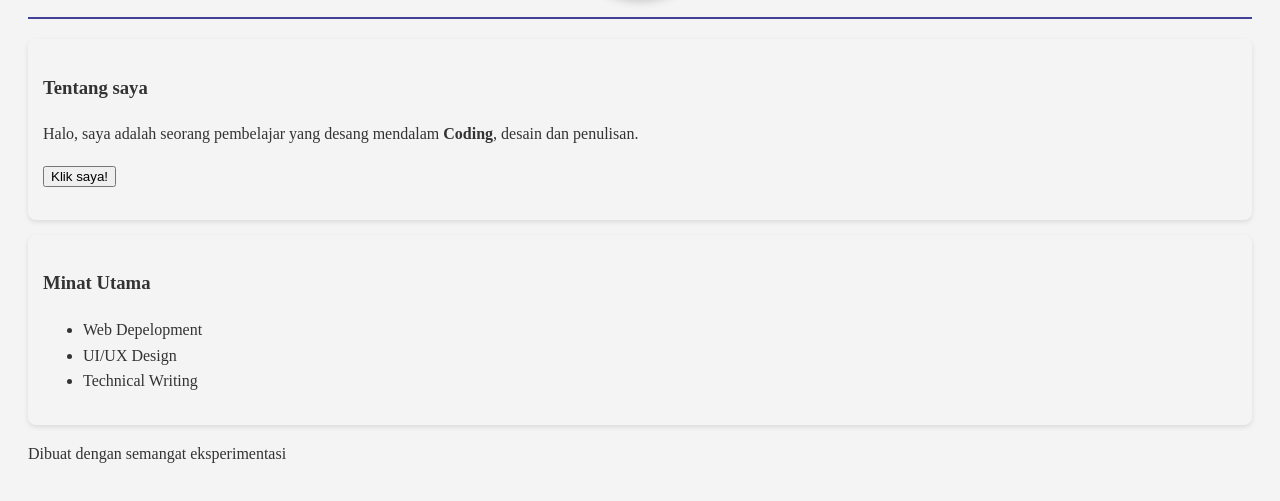
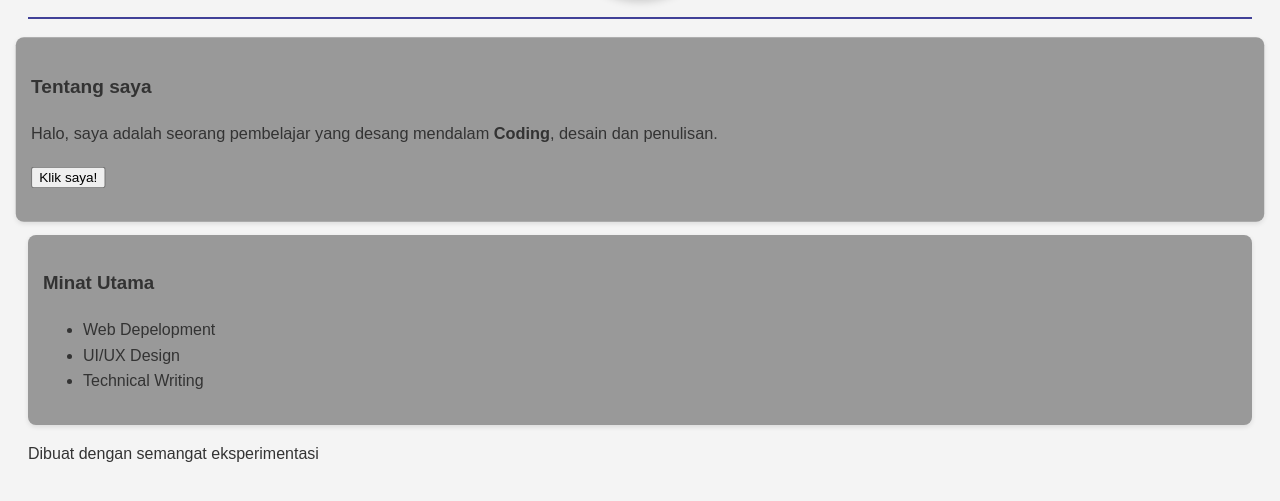
Before and after one commit to Daraga123/Practice, a plain HTML site: page project/project-001/index.html in a window 1280 px wide. In both pictures the pointer is over the element 640 px from the left and 412 px from the top of the page. Shown: the part 283-784 px from the top of the page. Drawn offline with Linux system fonts and the light colour scheme.

Commit message:
Merapikan tata letak

```diff
--- a/project/project-001/index.html
+++ b/project/project-001/index.html
@@ -1,23 +1,30 @@
 <!DOCTYPE html>
 <html lang="en">
   <head>
-  <meta charset="UTF-8">
-  <meta http-equiv="X-UA-Compatible" content="IE=edge">
-  <meta name="viewport" content="width=device-width, initial-scale=1.0">
+    <meta charset="UTF-8" />
+    <meta http-equiv="X-UA-Compatible" content="IE=edge" />
+    <meta name="viewport" content="width=device-width, initial-scale=1.0" />
     <title>Pratice</title>
     <link rel="stylesheet" href="style.css" />
   </head>
   <body>
     <header>
       <h1>Profil calon seorang Polymath</h1>
-    <img src='https://www.universetoday.com/article_images/milky_way.jpg' alt='Foto Profil Saya' class='profile-img'/>
+      <img
+        src="https://www.universetoday.com/article_images/milky_way.jpg"
+        alt="Foto Profil Saya"
+        class="profile-img"
+      />
     </header>
 
     <main>
       <section>
         <h3>Tentang saya</h3>
-      <p>Halo, saya adalah seorang pembelajar yang desang mendalam <strong>Coding</strong>, desain dan penulisan.</p>
-      <button id='btn-greet'>Klik saya!</button>
+        <p>
+          Halo, saya adalah seorang pembelajar yang desang mendalam
+          <strong>Coding</strong>, desain dan penulisan.
+        </p>
+        <button id="btn-greet">Klik saya!</button>
         <p id="message"></p>
       </section>
 
--- a/project/project-001/style.css
+++ b/project/project-001/style.css
@@ -1,6 +1,6 @@
 body {
   background-color: #f4f4f4;
-  font family: 'Souge UI', Tamoha, Gevena, Vernanda, sans-serif;
+  font-family: "Souge UI", Tamoha, Gevena, Vernanda, sans-serif;
   color: #333;
   line-height: 1.6;
   padding: 20px;
@@ -23,11 +23,11 @@ h1 {
   border: 4px solid #fff;
   display: block;
   margin: 0 auto 20px;
-  box-shadow:0 4px 10px rgba(0, 0, 0, 0.2);
+  box-shadow: 0 4px 10px rgba(0, 0, 0, 0.2);
 }
 
 section {
-  backkground: #999;
+  background: #999;
   padding: 15px;
   border-radius: 8px;
   box-shadow: 0 2px 5px rgba(0, 0, 0, 0.1);
@@ -35,7 +35,15 @@ section {
 }
 
 section:hover {
-  transfrom: scale(1.02);
-  transition: transfrom 0.3s ease;
+  transform: scale(1.02);
+  -webkit-transform: scale(1.02);
+  -moz-transform: scale(1.02);
+  -ms-transform: scale(1.02);
+  -o-transform: scale(1.02);
+  transition: transform 0.3s ease;
+  -webkit-transition: transform 0.3s ease;
+  -moz-transition: transform 0.3s ease;
+  -ms-transition: transform 0.3s ease;
+  -o-transition: transform 0.3s ease;
   cursor: pointer;
 }
```
Also changed, not shown: project/project-001/script.js (+7 -6 lines). Lines whose indentation alone changed are shown as unchanged.
